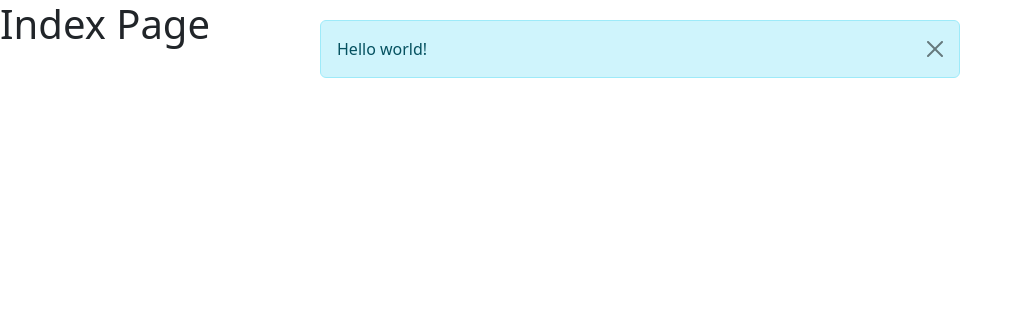
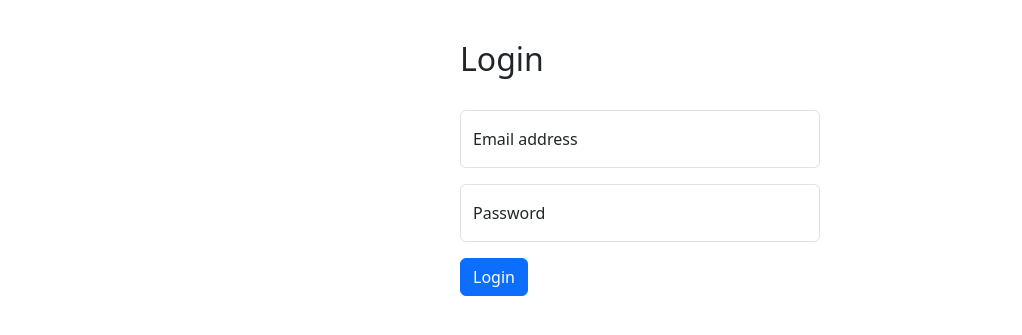
Before and after one commit to ashwin3082002/management, a Django app: page / in a window 1280 px wide. Shown: the top 335 px of the page, without its empty margins (0-1022 px from the left). Run offline with Django 4.2, Linux system fonts and the light colour scheme.

Commit message:
User Authentication

```diff
--- a/management/urls.py
+++ b/management/urls.py
@@ -23,6 +23,10 @@ urlpatterns = [
 
     path("", views.index, name="index"),
 
+    # Authentication
+    path("login", views.login_user, name="login"),
+    path("logout", views.logout_user, name="logout"),
+
     # Teacher Routes
     path("dashboard", views.dashboard, name="dashboard"),
     path("dashboard/teacher/add", views.teacher_add, name="teacher_add"),
--- a/management/views.py
+++ b/management/views.py
@@ -6,13 +6,41 @@ from database.models import *
 from utilities.functions import send_email
 
 def index(request):
-    messages.info(request, "Hello world!")
     return render(request, 'index.html')
 
+# Authentication Views
+def login_user(request):
+    if request.user.is_authenticated:
+        return redirect('dashboard')
+
+    if request.method == 'POST':
+        username = request.POST['email']
+        password = request.POST['password']
+        try:
+            user = authenticate(request, username=username, password=password)
+            if user is not None:
+                login(request, user)
+                messages.success(request, "Logged in Successfully!")
+                return redirect('dashboard')
+            else:
+                messages.error(request, "Invalid Credentials!")
+                return redirect('login')
+        except:
+            messages.error(request, "Something Wrong with Database!! Please Try Again Later")
+            return redirect('login')
+    return render(request, 'index.html')
+
+def logout_user(request):
+    logout(request)
+    messages.success(request, "Logged out Successfully!")
+    return redirect('index')
+
 # Teacher Views
+@login_required(login_url='index')
 def dashboard(request):
     return render(request, 'dashboard/dashboard.html')
 
+@login_required(login_url='index')
 def teacher_add(request):
     if request.method == 'POST':
         full_name = request.POST['full_name']
@@ -68,6 +96,7 @@ Management Portal Team
 
     return render(request, 'teacher/teachers_add.html')
 
+@login_required(login_url='index')
 def teacher_view(request):
     teachers = Teacher.objects.all()
     if not teachers:
@@ -82,6 +111,7 @@ def teacher_view(request):
 
     return render(request, 'teacher/teachers_view.html', {"teachers":teachers, "total_no_of_classes":total_no_of_classes, "average_no_of_classes":average_no_of_classes})
 
+@login_required(login_url='index')
 def teacher_edit(request, id):
     if request.method == 'POST':
         full_name = request.POST['full_name']
@@ -134,6 +164,7 @@ Management Portal Team
     teacher = Teacher.objects.get(id=id)
     return render(request, 'teacher/teachers_edit.html',{'teacher':teacher})
 
+@login_required(login_url='index')
 def teacher_delete(request, id):
     teacher = Teacher.objects.get(id=id)
     email = teacher.email
@@ -160,6 +191,7 @@ Management Portal Team
         messages.error(request, "Teacher Deleted Successfully, but mail not sent!!")
         return redirect('teacher_view')
 
+@login_required(login_url='index')
 def teacher_filterview(request):
     teacher = Teacher.objects.all()
 
--- a/templates/index.html
+++ b/templates/index.html
@@ -4,6 +4,23 @@
 
 {% block body %}
 
-<h1>Index Page</h1>
+<div class="container" style="width:30%; margin-top:40px;">
+    <h2>Login</h2>
+    <br>
+    <form method="POST" action="{% url "login" %}">
+        {% csrf_token %}
+        <div class="form-floating mb-3">
+            <input required type="text" name="email" class="form-control" id="floatingInput" placeholder="name@domain.tld">
+            <label for="floatingInput">Email address</label>
+        </div>
+
+          <div class="form-floating mb-3">
+            <input required type="password" name="password" class="form-control" id="floatingInput" placeholder="9876543211">
+            <label for="floatingInput">Password</label>
+          </div>
+        <button type="submit" class="btn btn-primary">Login</button>
+      </form>
+
+</div>
 
 {% endblock body %}
--- a/templates/teacher/teachers_add.html
+++ b/templates/teacher/teachers_add.html
@@ -9,6 +9,7 @@
     <h2>Add Teacher</h2>
     <br>
     <form method="POST" action="{% url "teacher_add" %}">
+      {% csrf_token %}
         <div class="form-floating mb-3">
             <input required type="email" name="email" class="form-control" id="floatingInput" placeholder="name@domain.tld">
             <label for="floatingInput">Email address</label>
@@ -35,7 +36,7 @@
           </div>
 
           <div class="form-floating mb-3">
-            <input required type="tel" name="phone_number" pattern="[0-9]{10}" autofocus oninvalid="setCustomValidity('Please Enter a Valid Mobile Number!')" class="form-control" id="floatingInput" placeholder="9876543211">
+            <input required type="tel" name="phone_number" class="form-control" id="floatingInput" placeholder="9876543211">
             <label for="floatingInput">Phone Number</label>
           </div>
         <button type="submit" class="btn btn-primary">Create Teacher</button>
```
Also changed, not shown: templates/dashboard/layout.html (+6 -2 lines).
